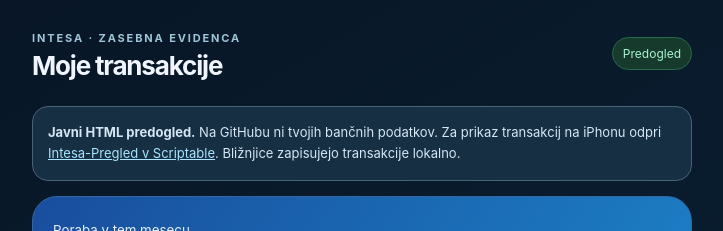
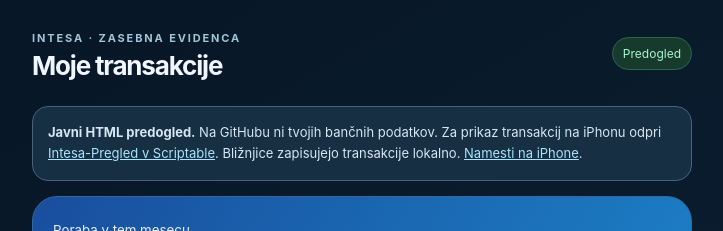
Before and after one commit to Tony-ops1/MOJE-TRANSAKCIJE, a plain HTML site: page index.html in a window 1280 px wide. Shown: the top 231 px of the page, without its empty margins (278-1001 px from the left). Drawn offline with Linux system fonts and the light colour scheme.

Commit message:
Dodaj povezavo do namestitve na glavni HTML strani

```diff
--- a/index.html
+++ b/index.html
@@ -43,7 +43,7 @@ select{font-family:inherit;font-size:13px;border-radius:11px;border:1px solid #3
 </head>
 <body><main>
 <header><div><small>Intesa · zasebna evidenca</small><h1>Moje transakcije</h1></div><span class="state" id="status">Predogled</span></header>
-<div class="notice" id="publicNotice"><strong>Javni HTML predogled.</strong> Na GitHubu ni tvojih bančnih podatkov. Za prikaz transakcij na iPhonu odpri <a href="scriptable:///run/Intesa-Pregled">Intesa-Pregled v Scriptable</a>. Bližnjice zapisujejo transakcije lokalno.</div>
+<div class="notice" id="publicNotice"><strong>Javni HTML predogled.</strong> Na GitHubu ni tvojih bančnih podatkov. Za prikaz transakcij na iPhonu odpri <a href="scriptable:///run/Intesa-Pregled">Intesa-Pregled v Scriptable</a>. Bližnjice zapisujejo transakcije lokalno. <a href="./namesti.html">Namesti na iPhone</a>.</div>
 <div class="hero"><small>Poraba v tem mesecu</small><h2 id="spent">0,00 €</h2><p>Informativna evidenca obvestil, ne uradno bančno stanje.</p></div>
 <div class="stats"><div class="stat"><small>Prilivi</small><strong id="income">0,00 €</strong></div><div class="stat"><small>Dvigi bankomat</small><strong id="atm">0,00 €</strong></div></div>
 <section><div class="sectionhead"><h3>Transakcije <span id="count"></span></h3><select aria-label="Filter transakcij" id="filter"><option value="all">Vse</option><option value="pos">POS</option><option value="atm">ATM</option><option value="priliv">Prilivi</option><option value="odliv">Odlivi</option><option value="prenos">Prenosi</option><option value="kartica">Preveri</option></select></div><div class="list" id="items"></div></section>
```
